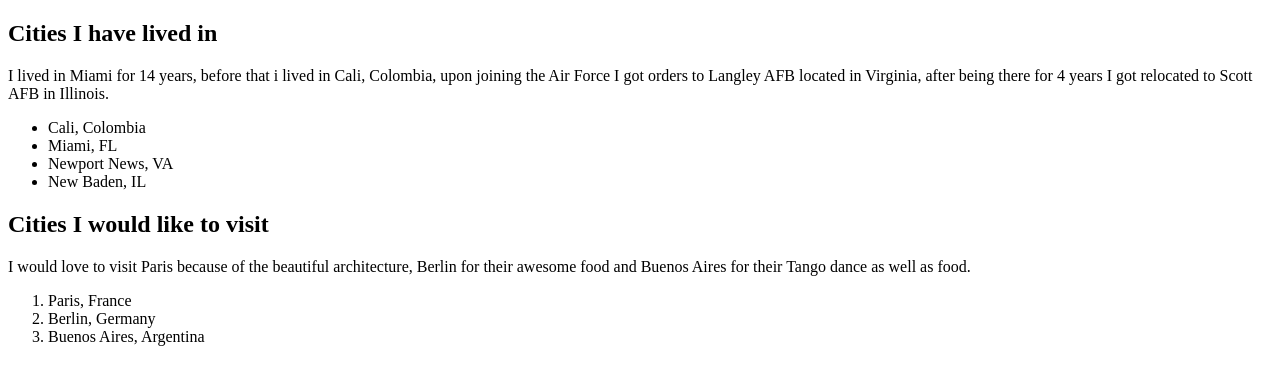
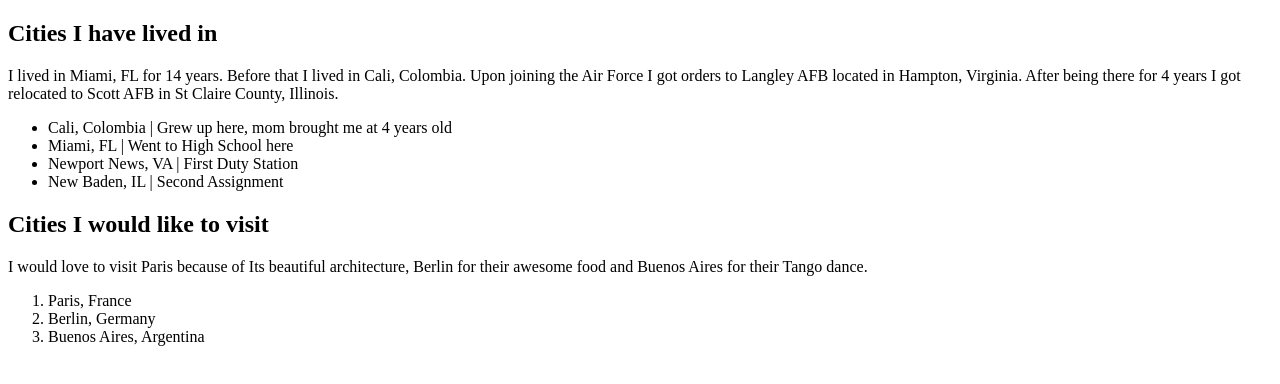
Before and after one commit to markscarna/staticwebsite, a plain HTML site: page index.html in a window 1280 px wide. Drawn offline with Linux system fonts and the light colour scheme.

Commit message:
added span at the end of each city

```diff
--- a/index.html
+++ b/index.html
@@ -8,17 +8,19 @@
 
 <body>
   <h2>Cities I have lived in</h2>
-  <p>I lived in Miami for 14 years, before that i lived in Cali, Colombia, upon joining the Air Force I got orders to
-    Langley AFB located in Virginia, after being there for 4 years I got relocated to Scott AFB in Illinois.</p>
+  <p>I lived in Miami, FL for 14 years. Before that I lived in Cali, Colombia. Upon joining the Air Force I got orders
+    to Langley AFB located in Hampton, Virginia. After being there for 4 years I got relocated to Scott AFB in St Claire
+    County, Illinois.
+  </p>
   <ul>
-    <li>Cali, Colombia</li>
-    <li>Miami, FL</li>
-    <li>Newport News, VA</li>
-    <li>New Baden, IL</li>
+    <li>Cali, Colombia <span> | Grew up here, mom brought me at 4 years old</span></li>
+    <li>Miami, FL <span> | Went to High School here</span></li>
+    <li>Newport News, VA <span> | First Duty Station</span></li>
+    <li>New Baden, IL <span> | Second Assignment</span></li>
   </ul>
   <h2>Cities I would like to visit</h2>
-  <p>I would love to visit Paris because of the beautiful architecture, Berlin for their awesome food and Buenos Aires
-    for their Tango dance as well as food.</p>
+  <p>I would love to visit Paris because of Its beautiful architecture, Berlin for their awesome food and Buenos Aires
+    for their Tango dance.</p>
   <ol>
     <li>Paris, France</li>
     <li>Berlin, Germany</li>
```
